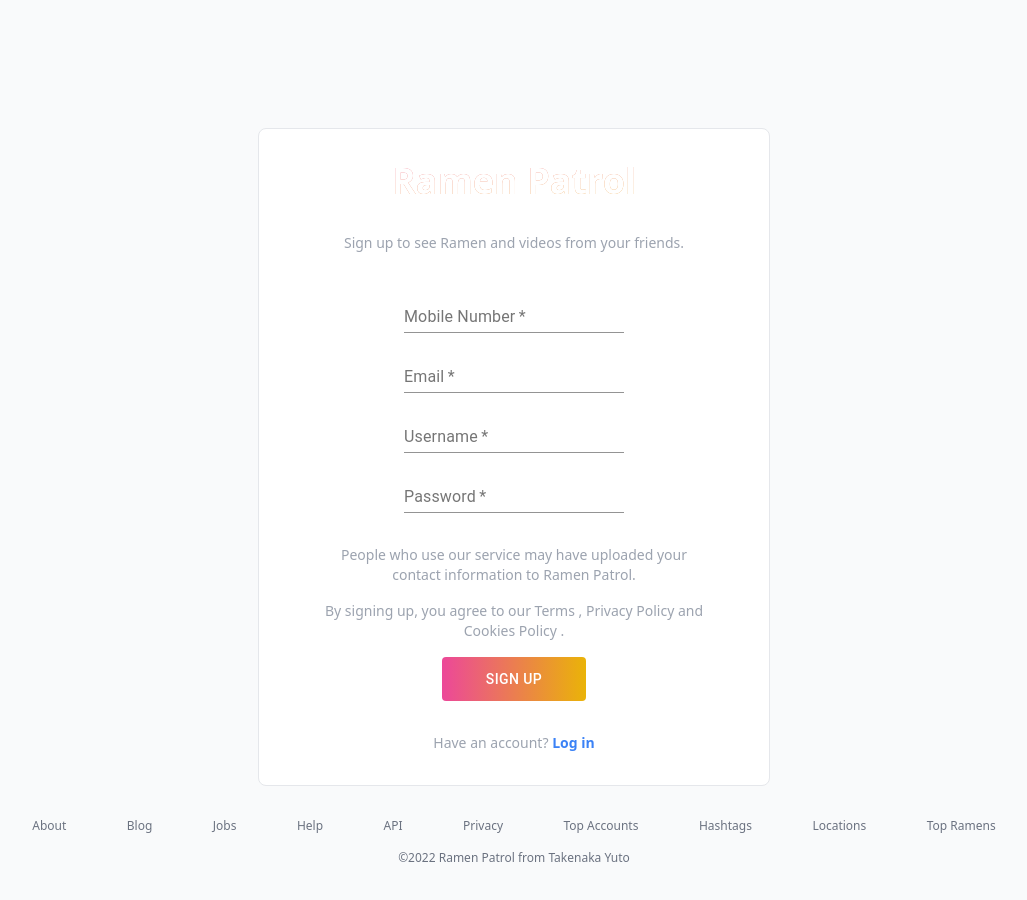
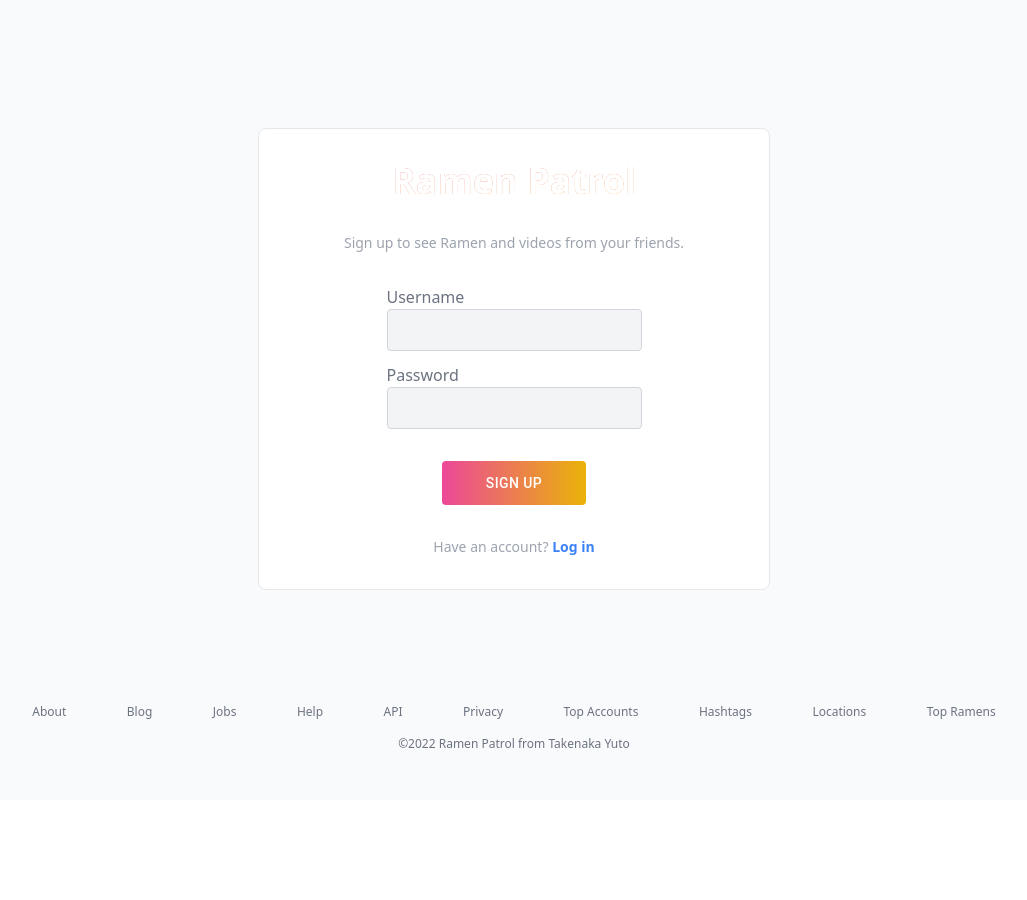
Before and after one commit to YutoTakenaka/ramen_patrol, a React (Create React App) app: page /signup in a window 1280 px wide. Shown: the top 900 px of the page, without its empty margins (126-1153 px from the left). After the commit the page ends 800 px from the top, so only its background shows below. Built offline with nearby package versions, Linux system fonts and the light colour scheme.

Commit message:
add: サインアップ機能を追加

```diff
--- a/src/components/organisms/LoginIndex.tsx
+++ b/src/components/organisms/LoginIndex.tsx
@@ -26,7 +26,12 @@ export default function LoginIndex() {
         setTokenHeader(jwtToken);
         setAuthenticate(jwtToken);
         setLoginUser((prev: TAuthUser) => {
-          return { ...prev, access_token: jwtToken };
+          return {
+            ...prev,
+            user_id: response.data.user_id,
+            username: response.data.username,
+            access_token: jwtToken,
+          };
         });
         setErrorMessage("");
         navigate("/");
@@ -70,6 +75,13 @@ export default function LoginIndex() {
             </div>
           ))}
         </div>
+        <div className="text-center mt-8 mb-8">
+          <PrimaryButton onClick={onClickLogin}>
+            <div className="h-8 w-32 text-sm flex items-center justify-center">
+              <p className="text-white">Log In</p>
+            </div>
+          </PrimaryButton>
+        </div>
         <p className="text-center text-gray-500 text-sm my-8 w-3/4 mx-auto">
           If you don't have any accounts ,<br />
           <span className="font-semibold text-blue-500 hover:text-blue-400">
@@ -77,13 +89,6 @@ export default function LoginIndex() {
           </span>{" "}
           to patrol Ramen !
         </p>
-        <div className="text-center mt-4 mb-8">
-          <PrimaryButton onClick={onClickLogin}>
-            <div className="h-8 w-32 text-sm flex items-center justify-center">
-              <p className="text-white">Log In</p>
-            </div>
-          </PrimaryButton>
-        </div>
       </div>
     </div>
   );
--- a/src/components/organisms/Sidebar.tsx
+++ b/src/components/organisms/Sidebar.tsx
@@ -9,7 +9,7 @@ import { useAuth } from "../../providers/useAuth";
 
 export const SideBar = () => {
   const navigate = useNavigate();
-  const { logout, token } = useAuth();
+  const { logout, token, loginUser } = useAuth();
   console.log(token);
 
   const onClickHome = () => navigate("/");
@@ -43,25 +43,45 @@ export const SideBar = () => {
   };
 
   const sideMenu = [
-    { icon: <HomeRoundedIcon />, label: "Home", onClick: onClickHome },
-    { icon: <SearchIcon />, label: "Search", onClick: onClickSearch },
     {
+      id: "home",
+      icon: <HomeRoundedIcon />,
+      label: "Home",
+      onClick: onClickHome,
+    },
+    {
+      id: "search",
+      icon: <SearchIcon />,
+      label: "Search",
+      onClick: onClickSearch,
+    },
+    {
+      id: "create",
       icon: <AddCircleOutlineRoundedIcon />,
       label: "Create",
       onClick: onClickCreate,
     },
     {
+      id: "favorite",
       icon: <FavoriteBorderRoundedIcon />,
       label: "Favorite",
       onClick: onClickFavorite,
     },
-    { icon: <AccountCircleIcon />, label: "Profile", onClick: onClickProfile },
     {
+      id: "profile",
+      icon: <AccountCircleIcon />,
+      label: `${loginUser?.username}`,
+      onClick: onClickProfile,
+    },
+    {
+      id: "logout",
       icon: <AssignmentReturnRoundedIcon />,
       label: "Logout",
       onClick: onClickLogout,
     },
   ];
+
+  const noUserSideMenu = sideMenu.filter((menu) => menu.id !== "profile");
 
   return (
     <div className="w-52 min-w-min bg-white border-r fixed h-screen">
@@ -69,7 +89,18 @@ export const SideBar = () => {
         <a href="/">Ramen Patrol</a>
       </p>
       <ul>
-        {sideMenu.map(({ icon, label, onClick }) => (
+        {loginUser
+          ? sideMenu.map(({ icon, label, onClick }) => (
+              <li
+                className="flex items-center mt-4 justify-start w-4/5 m-auto py-2 hover:font-bold hover:cursor-pointer"
+                key={label}
+                onClick={onClick}
+              >
+                <div>{icon}</div>
+                <p className="ml-2">{label}</p>
+              </li>
+            ))
+          : noUserSideMenu.map(({ icon, label, onClick }) => (
               <li
                 className="flex items-center mt-4 justify-start w-4/5 m-auto py-2 hover:font-bold hover:cursor-pointer"
                 key={label}
--- a/src/components/organisms/SignUpIndex.tsx
+++ b/src/components/organisms/SignUpIndex.tsx
@@ -1,17 +1,39 @@
+import { useState } from "react";
 import { useNavigate } from "react-router-dom";
+import { useAuth } from "../../providers/useAuth";
+import { api } from "../../services/api";
+import { TAuthUser } from "../../types/types";
 import PrimaryButton from "../molecules/buttons/PrimaryButton";
 import TextBox from "../molecules/inputs/TextField";
 
-const SIGN_UP_ITEMS = [
-  { label: "Mobile Number" },
-  { label: "Email" },
-  { label: "Username" },
-  { label: "Password" },
-];
+const SIGN_UP_ITEMS = [{ label: "Username" }, { label: "Password" }];
 export default function SignUpIndex() {
   const navigate = useNavigate();
+  const { setAuthenticate, setLoginUser } = useAuth();
+  const [username, setUsername] = useState<string>("");
+  const [password, setPassword] = useState<string>("");
   const onClickSignUp = () => {
-    navigate("/");
+    api
+      .post("/signup", {
+        username,
+        password,
+      })
+      .then((response) => {
+        const jwtToken = response.data.access_token;
+        setAuthenticate(jwtToken);
+        setLoginUser((prev: TAuthUser) => {
+          return {
+            ...prev,
+            user_id: response.data.user_id,
+            username: response.data.username,
+            access_token: jwtToken,
+          };
+        });
+        navigate("/");
+      })
+      .catch((error) => {
+        console.error(error);
+      });
   };
   return (
     <div className="bg-gray-50 w-full pt-32 flex-1">
@@ -25,20 +47,26 @@ export default function SignUpIndex() {
         <p className="w-3/4 underline border-gray-400"></p>
         <div className="text-center mt-8">
           {SIGN_UP_ITEMS.map((item) => (
-            <div className="mt-3">
-              <TextBox label={item.label} required={true} disabled={false} />
+            <div className="mt-3 w-1/2 m-auto" key={item.label}>
+              <p className="text-left">
+                <label htmlFor="" className="mt-2 text-gray-500">
+                  {item.label}
+                </label>
+              </p>
+              <input
+                className="bg-gray-100 p-2 rounded border border-gray-300 w-full"
+                type={item.label === "Username" ? "text" : "password"}
+                value={item.label === "Username" ? username : password}
+                onChange={
+                  item.label === "Username"
+                    ? (e) => setUsername(e.target.value)
+                    : (e) => setPassword(e.target.value)
+                }
+              />
             </div>
           ))}
         </div>
-        <p className="text-center text-gray-400 text-sm mt-8 w-3/4 mx-auto">
-          People who use our service may have uploaded your contact information
-          to Ramen Patrol.
-        </p>
-        <p className="text-center text-gray-400 text-sm mt-4 w-3/4 mx-auto">
-          By signing up, you agree to our Terms , Privacy Policy and Cookies
-          Policy .
-        </p>
-        <div className="text-center mt-4 mb-8">
+        <div className="text-center mt-8 mb-8">
           <PrimaryButton onClick={onClickSignUp}>
             <div className="h-8 w-32 text-sm flex items-center justify-center">
               <p className="text-white">Sign up</p>
```
Lines whose indentation alone changed are shown as unchanged.
